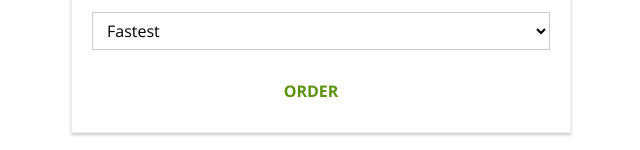
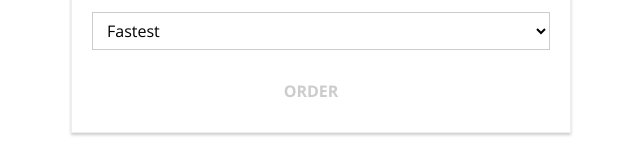
Before and after one commit to Jarkkohei/React-Complete-Guide, a React app: page /checkout/contact-data in a window 1280 px wide. Shown: the part 1220-1370 px from the top of the page, without its empty margins (319-959 px from the left). Built offline with nearby package versions, Linux system fonts and the light colour scheme.

Commit message:
Added the disabling the "ORDER"-button if the form is invalid. [229]

```diff
--- a/src/components/UI/Button/Button.css
+++ b/src/components/UI/Button/Button.css
@@ -15,6 +15,11 @@
     padding-left: 0;
 }
 
+.Button:disabled {
+    color: #ccc;
+    cursor: not-allowed;
+}
+
 .Success {
     color: #5C9210;
 }
--- a/src/components/UI/Button/Button.js
+++ b/src/components/UI/Button/Button.js
@@ -5,6 +5,7 @@ import classes from './Button.css';
 const button = (props) => (
     <button
         className={[classes.Button, classes[props.btnType]].join(' ')}
+        disabled={props.disabled}
         onClick={props.clicked}>
 
         {props.children}
--- a/src/containers/Checkout/ContactData/ContactData.js
+++ b/src/containers/Checkout/ContactData/ContactData.js
@@ -84,7 +84,8 @@ class ContactData extends Component {
                         {value: 'cheapest', displayValue: 'Cheapest'},
                     ]
                 },
-                value: ''
+                value: '',
+                valid: true
             }
         },
         loading: false,
@@ -173,7 +174,7 @@ class ContactData extends Component {
             //  If the form was already valid and the current input is valid, set the form to be "valid".
             formIsValid = updatedOrderForm[inputIdentifier].valid && formIsValid;
         }
-
+        //console.log(formIsValid);
 
         this.setState({orderForm: updatedOrderForm, formIsValid: formIsValid});
     }
@@ -205,7 +206,7 @@ class ContactData extends Component {
                         touched={formElement.config.touched}
                         changed={(event) => this.inputChangedHandler(event, formElement.id)}/>
                 ))}
-                <Button btnType="Success">ORDER</Button>
+                <Button btnType="Success" disabled={!this.state.formIsValid}>ORDER</Button>
             </form>
         );
         if(this.state.loading) {
```
